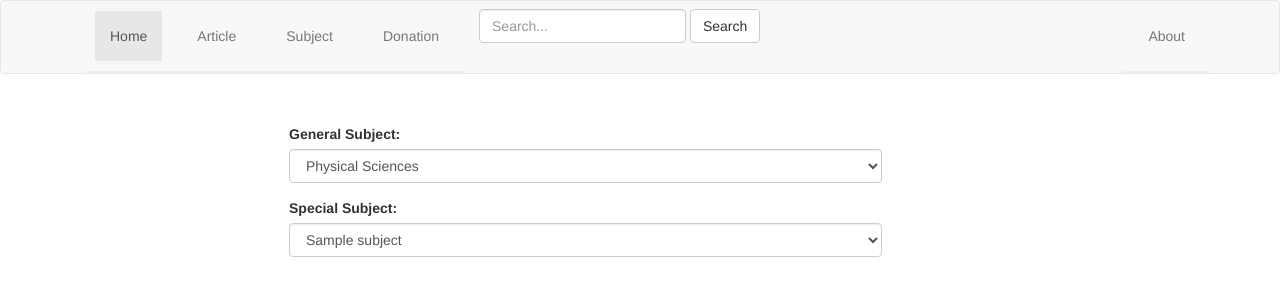
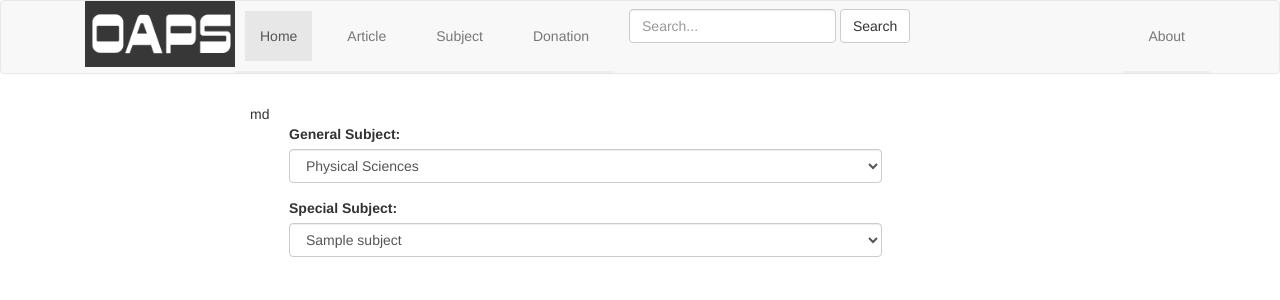
Before and after one commit to M-michael-zhang/blog, a Flask app: page /article/ in a window 1280 px wide. Shown: the top 300 px of the page. Run offline with Flask 2, Linux system fonts and the light colour scheme; tables that the repository leaves empty hold one stand-in row (values such as "Sample post"); some libraries are stand-ins or nearby versions.

Commit message:
change the logo

```diff
--- a/OO Project/templates/base.html
+++ b/OO Project/templates/base.html
@@ -28,6 +28,7 @@
 
         <!-- Collect the nav links, forms, and other content for toggling -->
         <div class="collapse navbar-collapse" id="bs-example-navbar-collapse-1">
+            <img style="width:150px; height: auto;float: left" src="{{ url_for('static',filename='image/logo.png') }}" />
             <ul class="nav navbar-nav">
                 <li class="active">
                     <a href="{{ url_for('main') }}">Home <span class="sr-only">(current)</span></a>
@@ -58,6 +59,7 @@
     </div><!-- /.container-fluid -->
 </nav>
 <div class="main">
+md
     {% block main %}{% endblock %}
 </div>
 
```
Also changed, not shown: OO Project/static/image/LOGO.png (deleted), OO Project/static/image/logo.png (added).
